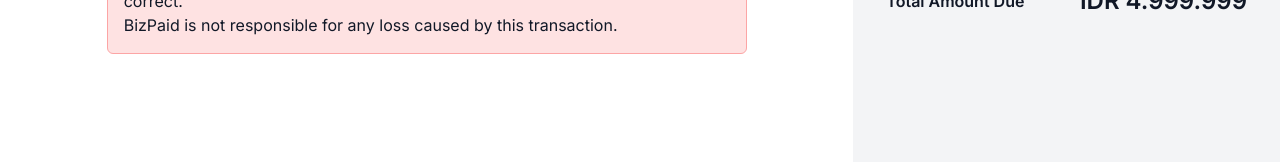
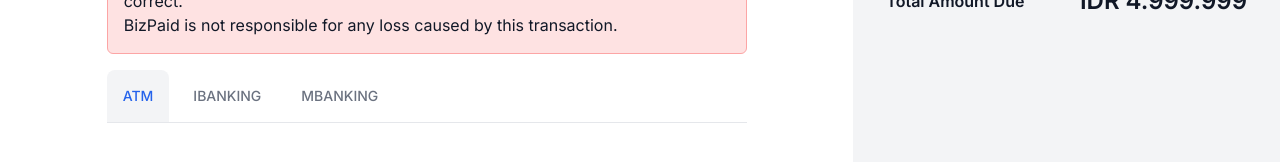
Before and after one commit to Bizpaid/frontend, a Next.js app: page /va in a window 1280 px wide. Shown: the part 582-744 px from the top of the page. Built offline with nearby package versions, Linux system fonts and the light colour scheme.

Commit message:
Added tab changeS

```diff
--- /dev/null
+++ b/src/components/VaBankInstruction.js
@@ -0,0 +1,65 @@
+"use client";
+
+import { useState } from "react";
+import cn from "classnames";
+
+const INSTRUCTION_TAB = {
+    tab: 1,
+    ibanking: 2,
+    mbanking: 3,
+};
+
+export default function VaBankInstruction() {
+    const [currentTab, setCurrentTab] = useState(INSTRUCTION_TAB.tab);
+
+    function handleTabClick(newTab) {
+        setCurrentTab(newTab);
+    }
+
+    return (
+        <div>
+            <ul className="flex flex-wrap text-sm font-medium text-center text-gray-500 border-b">
+                <li className="me-2">
+                    <button
+                        aria-current="page"
+                        className={cn("inline-block p-4 rounded-t-lg", {
+                            "text-blue-600 bg-gray-100":
+                                currentTab === INSTRUCTION_TAB.tab,
+                            "hover:text-gray-600 hover:bg-gray-50":
+                                currentTab !== INSTRUCTION_TAB.tab,
+                        })}
+                        onClick={() => handleTabClick(INSTRUCTION_TAB.tab)}
+                    >
+                        ATM
+                    </button>
+                </li>
+                <li className="me-2">
+                    <button
+                        className={cn("inline-block p-4 rounded-t-lg", {
+                            "text-blue-600 bg-gray-100":
+                                currentTab === INSTRUCTION_TAB.ibanking,
+                            "hover:text-gray-600 hover:bg-gray-50":
+                                currentTab !== INSTRUCTION_TAB.ibanking,
+                        })}
+                        onClick={() => handleTabClick(INSTRUCTION_TAB.ibanking)}
+                    >
+                        IBANKING
+                    </button>
+                </li>
+                <li className="me-2">
+                    <button
+                        className={cn("inline-block p-4 rounded-t-lg", {
+                            "text-blue-600 bg-gray-100":
+                                currentTab === INSTRUCTION_TAB.mbanking,
+                            "hover:text-gray-600 hover:bg-gray-50":
+                                currentTab !== INSTRUCTION_TAB.mbanking,
+                        })}
+                        onClick={() => handleTabClick(INSTRUCTION_TAB.mbanking)}
+                    >
+                        MBANKING
+                    </button>
+                </li>
+            </ul>
+        </div>
+    );
+}
--- a/src/components/VaDetail.js
+++ b/src/components/VaDetail.js
@@ -3,7 +3,11 @@
 import { DocumentDuplicateIcon } from "@heroicons/react/24/outline";
 import { toast } from "react-toastify";
 
-import { MobileVaOrderSummary, MobileVaBack } from "@/components";
+import {
+    MobileVaOrderSummary,
+    MobileVaBack,
+    VaBankInstruction,
+} from "@/components";
 
 export default function VaDetail() {
     function handleCopyVaNumber() {
@@ -100,6 +104,8 @@ export default function VaDetail() {
                             </div>
 
                             <MobileVaBack />
+
+                            <VaBankInstruction />
                         </section>
                     </div>
                 </div>
--- a/src/components/VaOrderSummary.js
+++ b/src/components/VaOrderSummary.js
@@ -77,7 +77,7 @@ export default function VaOrderSummary() {
                                     </td>
                                 </tr>
                                 <tr className="hidden lg:table-row">
-                                    <td colspan="2" className="py-3">
+                                    <td colSpan="2" className="py-3">
                                         <hr className="border-gray-500 opacity-20" />
                                     </td>
                                 </tr>
@@ -85,7 +85,7 @@ export default function VaOrderSummary() {
                                     <td
                                         className="py-3"
                                         valign="middle"
-                                        colspan="2"
+                                        colSpan="2"
                                     >
                                         <div className="flex items-center justify-between">
                                             <div className="font-semibold hidden lg:block">
--- a/src/components/index.js
+++ b/src/components/index.js
@@ -4,3 +4,4 @@ export { default as VaDetail } from "@/components/VaDetail";
 export { default as MobileVaOrderSummary } from "@/components/MobileVaOrderSummary";
 export { default as MobileVaBack } from "@/components/MobileVaBack";
 export { default as VaOrderSummary } from "@/components/VaOrderSummary";
+export { default as VaBankInstruction } from "@/components/VaBankInstruction";
```
